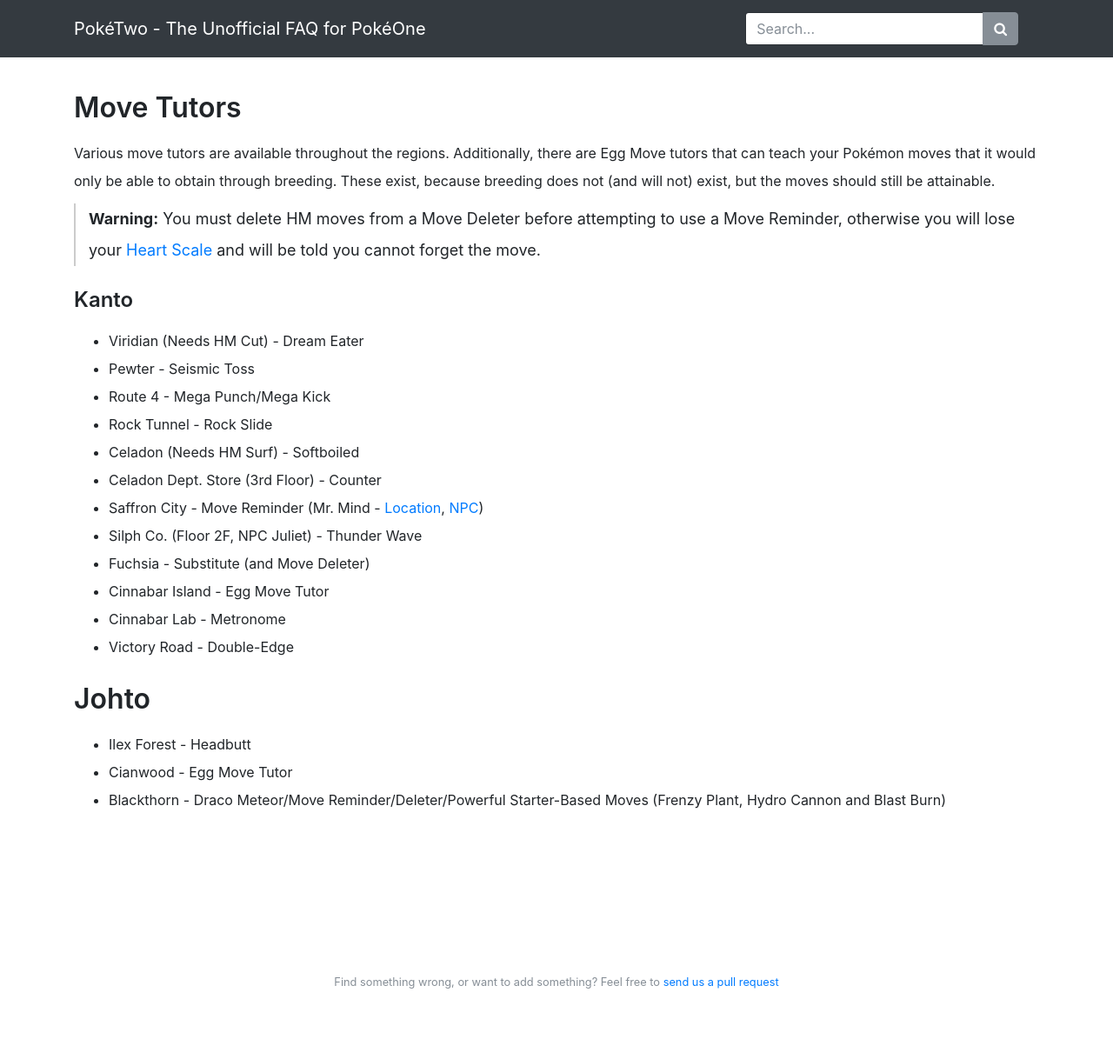
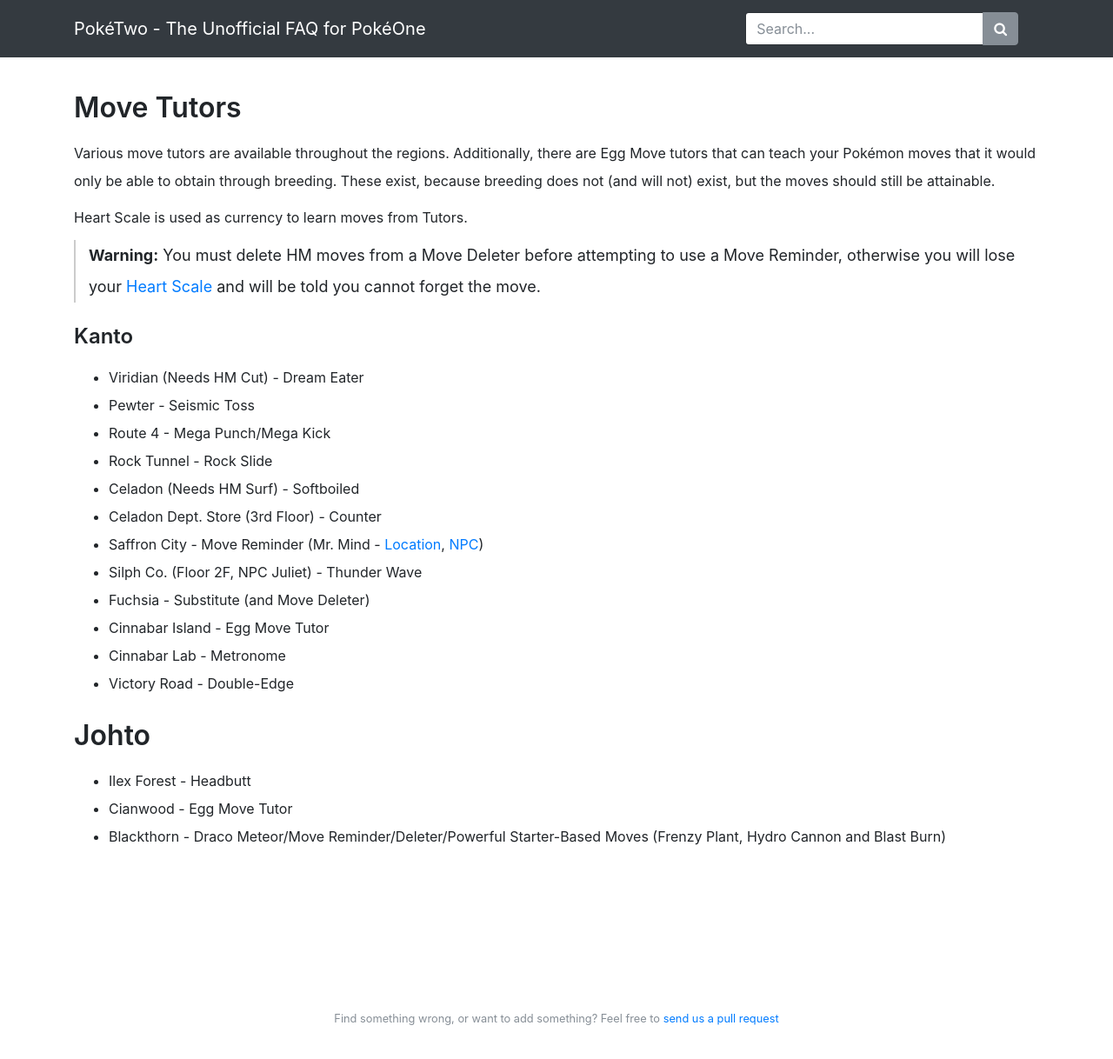
Before and after one commit to X3I/poketwo.com, a Jekyll site: the page built from _pages/guides/move-tutors.md, in a window 1280 px wide and 1286 px high. Shown: the top 1218 px of the window at 87% size. Built offline with Jekyll 4.4.1, drawn with Linux system fonts in a browser that asks for light colours; nearby versions of some CDN libraries; our own code applies the rules of GitHub Pages for plain Markdown files.

Commit message:
adding specific note about heart scale

```diff
--- a/_pages/guides/move-tutors.md
+++ b/_pages/guides/move-tutors.md
@@ -8,6 +8,8 @@
 # Move Tutors
 
 Various move tutors are available throughout the regions. Additionally, there are Egg Move tutors that can teach your Pokémon moves that it would only be able to obtain through breeding. These exist, because breeding does not (and will not) exist, but the moves should still be attainable.
+
+Heart Scale is used as currency to learn moves from Tutors.
 
 > __Warning:__ You must delete HM moves from a Move Deleter before attempting to
 > use a Move Reminder, otherwise you will lose your
```
